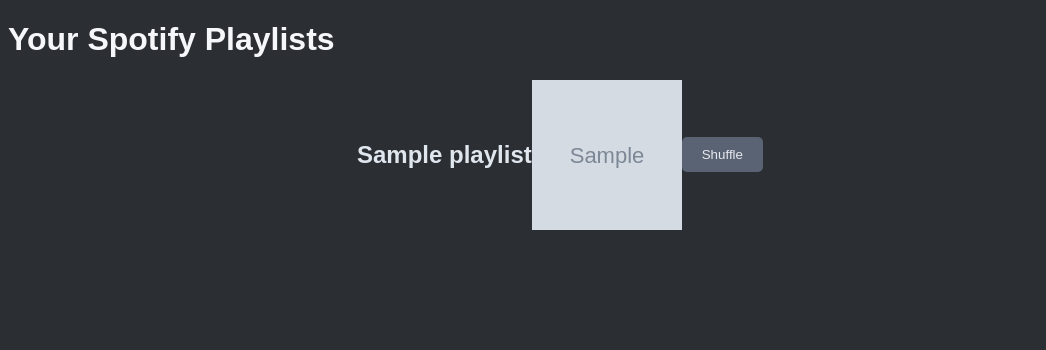
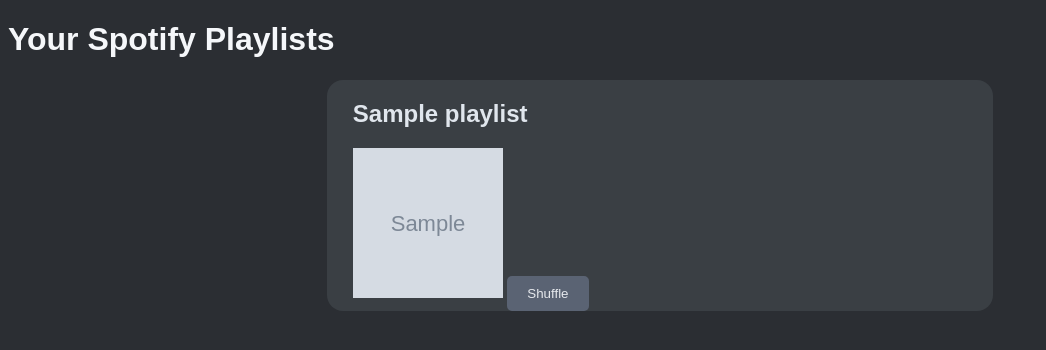
Before and after one commit to G-Chist/spotify_shuffler, a Flask app: template templates/playlists.html in a window 1280 px wide. Shown: the top 350 px of the page, without its empty margins (0-1046 px from the left). Run offline with Flask 3, Linux system fonts and the light colour scheme; the template is opened without the code that fills it: most values are stand-ins (such as "Sample title", 1, 10 or a date in 2020); grey boxes marked "Sample" are stand-in pictures.

Commit message:
Made it look nicer

```diff
--- a/static/style.css
+++ b/static/style.css
@@ -36,5 +36,12 @@ ul {
     display: flex;
     justify-content: center; /* Horizontal centering */
     align-items: center; /* Vertical centering */
-    width: 80vw; /* Almost full width */
 }
+
+.content {
+    text-align: left;         /* Aligns content to the left */
+    padding-left: 2vw;        /* Space from the left border (2% of viewport width) */
+    width: 50vw;              /* Makes the div 50% of the viewport width */
+    background-color: #3A3F44;
+    border-radius: 2vh;       /* Corner rounding based on viewport height */
+}
--- a/templates/playlists.html
+++ b/templates/playlists.html
@@ -13,6 +13,7 @@
         {% for playlist in playlists %}  <!-- Loop through each playlist passed from the Flask view -->
             <li style="margin-bottom: 20px;">  <!-- List item for each playlist -->
                 <div class="playlist_container">
+                    <div class="content">
                         <h2>{{ playlist.name }}</h2>  <!-- Display the name of the playlist -->
                         {% if playlist.image %}  <!-- Check if the playlist has an associated image -->
                             <img src="{{ playlist.image }}" alt="{{ playlist.name }} cover" style="width: 150px; height: 150px;">  <!-- Display the playlist image with specified width and height -->
@@ -24,6 +25,7 @@
                             <button type="submit" class="shuffle_button">Shuffle</button>  <!-- Button to submit the form and trigger the shuffle action -->
                         </form>
                     </div>
+                </div>
             </li>  <!-- End of the playlist list item -->
         {% endfor %}  <!-- End of the playlist loop -->
     </ul>  <!-- End of the unordered list -->
```
Lines whose indentation alone changed are shown as unchanged.
